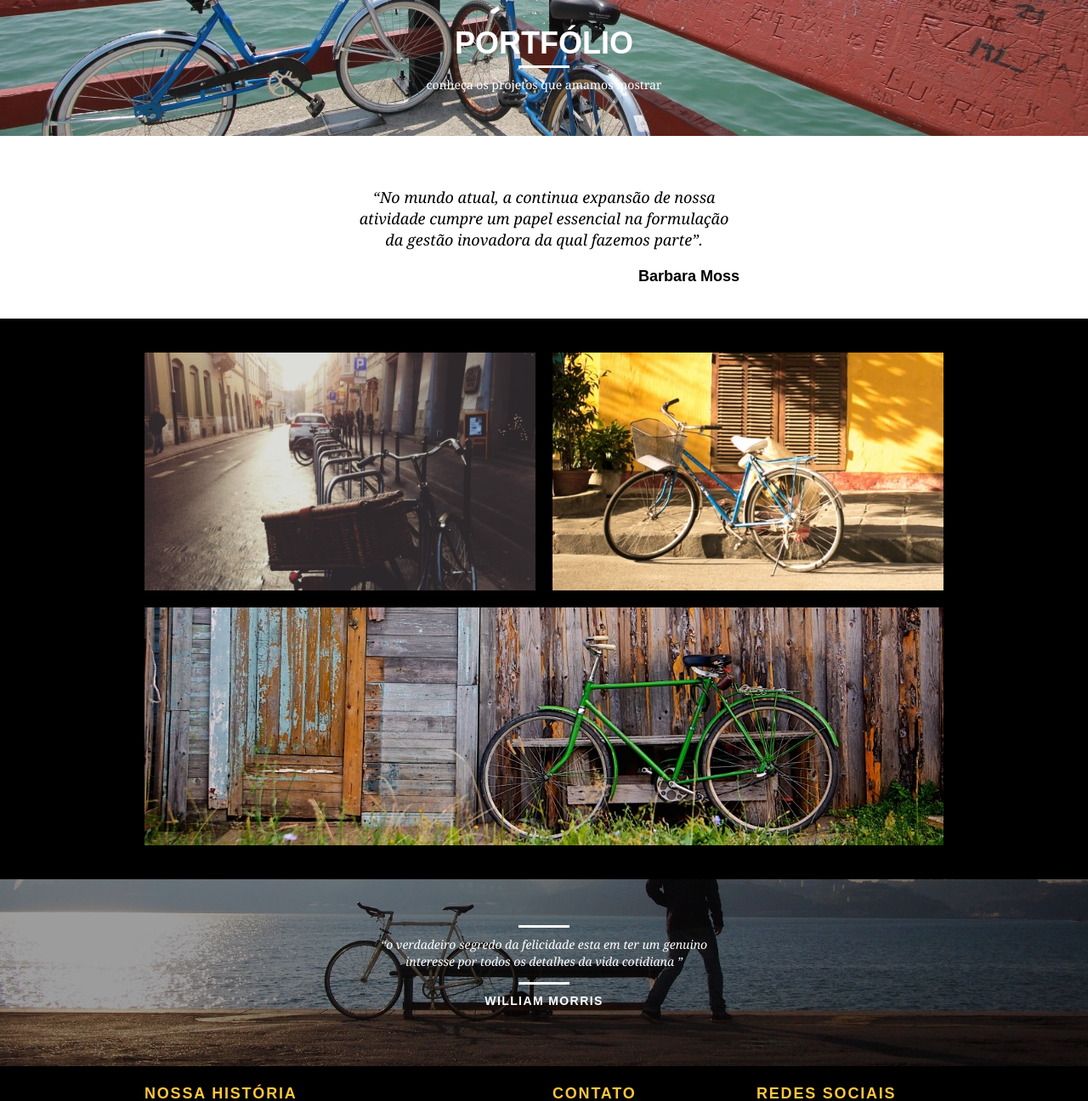
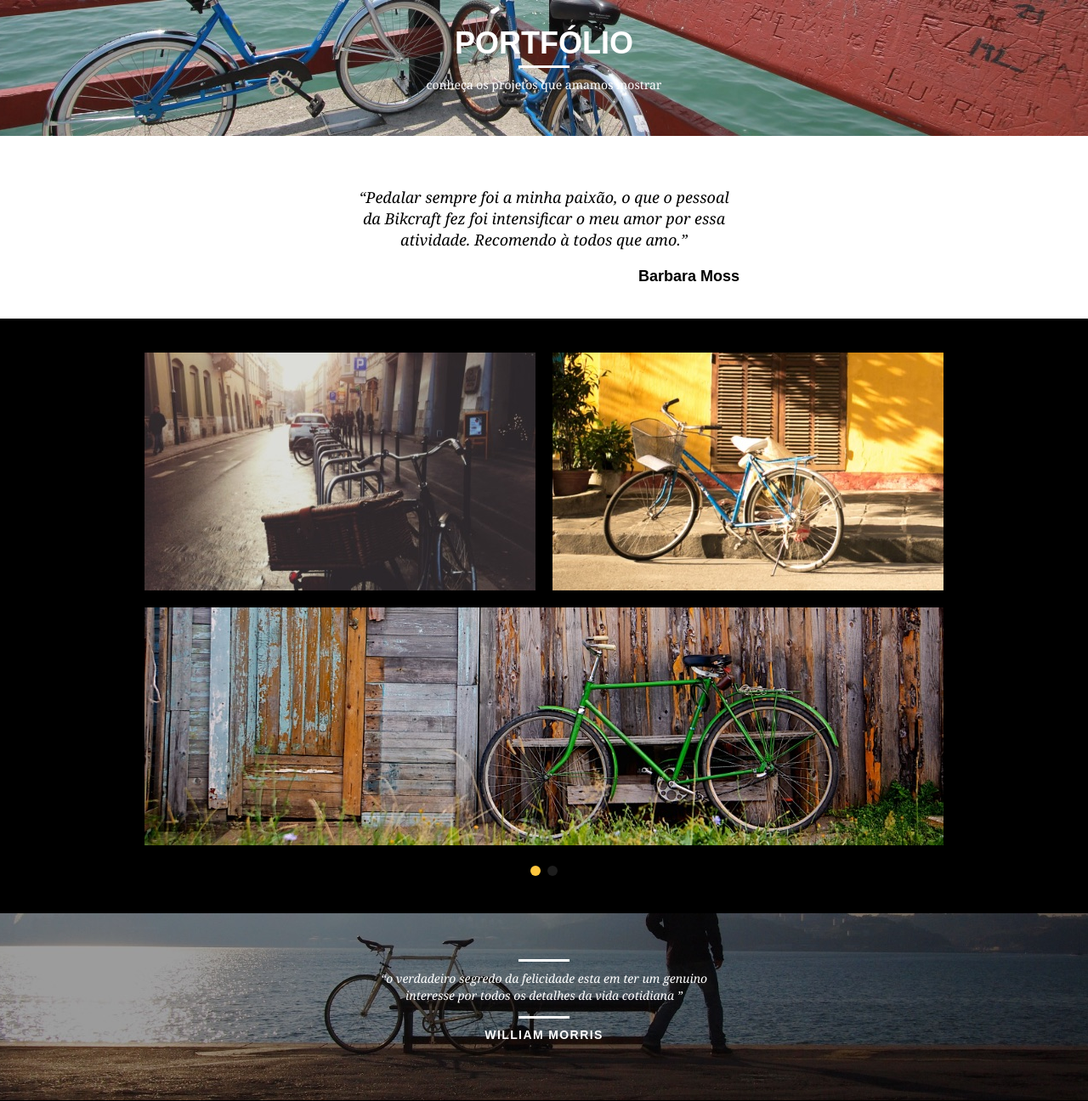
Before and after one commit to MurilloMelgaco/bikcraft, a PHP site: page /portfolio.html in a window 1280 px wide. Shown: the part 92-1388 px from the top of the page at 85% size. Run offline with PHP 8.4, Linux system fonts and the light colour scheme.

Commit message:
implementando javascript

```diff
--- a/contato.html
+++ b/contato.html
@@ -9,6 +9,7 @@
 		<link rel="stylesheet" href="css/style.css">
 		<link rel="stylesheet" href="css/contato.css">
 		<link rel="stylesheet" href="css/responsivo.css">
+		<script>document.documentElement.classList.add("js");</script>
 	</head>
 	<body>
 
--- a/css/style.css
+++ b/css/style.css
@@ -384,3 +384,41 @@ img {
 	background: #fec63e;
 	padding: 20px 0;
 }
+
+/*JAVSCRIPT*/
+
+.js [data-slide] {
+	position: relative;
+}
+.js [data-slide] > * {
+	position: absolute;
+	top: 0px;
+	opacity: 0;
+}
+.js [data-slide] > .active {
+	position: relative;
+	opacity: 1;
+	transition: opacity 500ms;
+}
+
+.js [data-slide-nav] {
+	display: block;
+	text-align: center;
+	margin-top: 20px;
+}
+
+.js [data-slide-nav] button {
+	display: inline-block;
+	width: 12px;
+	height: 12px;
+	margin: 4px;
+	border: none;
+	padding: 0px;
+	border-radius: 6px;
+	text-indent: -99px;
+	overflow: hidden;
+	background: #1d1d1d;
+}
+.js [data-slide-nav] button.active {
+	background: #fec63e;
+}
--- a/index.html
+++ b/index.html
@@ -8,6 +8,7 @@
 		<link rel="stylesheet" href="css/grid.css">
 		<link rel="stylesheet" href="css/style.css">
 		<link rel="stylesheet" href="css/responsivo.css">
+		<script>document.documentElement.classList.add("js");</script>
 	</head>
 	<body>
 
@@ -158,5 +159,7 @@
 			</div>
 		</footer>
 
+		<script src="./js/script.js"></script>
+
 	</body>
 </html>
--- /dev/null
+++ b/js/script.js
@@ -0,0 +1,14 @@
+if(window.SimpleSlide) {
+
+    new SimpleSlide({
+        slide: "quote", // nome do atributo data-slide="principal"
+        time: 5000 // tempo de transição dos slides
+    });
+
+    new SimpleSlide({
+        slide: "portfolio",
+        time: 5000,
+        nav: true
+    });
+
+}
--- a/portfolio.html
+++ b/portfolio.html
@@ -9,6 +9,7 @@
 		<link rel="stylesheet" href="css/style.css">
 		<link rel="stylesheet" href="css/portfolio.css">
 		<link rel="stylesheet" href="css/responsivo.css">
+		<script>document.documentElement.classList.add("js");</script>
 	</head>
 	<body>
 
@@ -35,20 +36,37 @@
 			</div>
 		</section>
 
-		<section class="container">
+		<section class="container" data-slide="quote">
 			<blockquote class="quote_clientes">
-				<p>“No mundo atual, a continua expansão de nossa
-				atividade cumpre um papel essencial na formulação
-				da gestão inovadora da qual fazemos parte”.</p>
+				<p>“Pedalar sempre foi a minha paixão, o que o pessoal da Bikcraft
+				fez foi intensificar o meu amor por  essa atividade. Recomendo à
+				todos que amo.”</p>
 				<cite>Barbara Moss</cite>
+			</blockquote>
+			<blockquote class="quote_clientes">
+				<p>“Nada melhor do que da um rolê com a minha Bikcraft na orla.
+				Essa é a minha companheira mais fiel, nunca me traiu e está sempre a
+				minha disposição.”</p>
+				<cite>Jhony Rato</cite>
+			</blockquote>
+			<blockquote class="quote_clientes">
+				<p>“Aqueles que ainda não possuem uma Bikcraft, não sabem o que
+				estão perdendo. A precisão é absurda e a velocidade transcendental.
+				Nuca vi nada igual.”</p>
+				<cite>Bernardo</cite>
 			</blockquote>
 		</section>
 
 		<section class="portfolio">
-			<div class="container">
+			<div class="container" data-slide="portfolio">
 				<ul class="portfolio_lista">
 					<li class="grid-8"><img src="img/portfolio/retro.jpg" alt="Bicicleta Retro"></li>
 					<li class="grid-8"><img src="img/portfolio/passeio.jpg" alt="Bicicleta Passeio"></li>
+					<li class="grid-16"><img src="img/portfolio/esporte.jpg" alt="Bicicleta Esporte"></li>
+				</ul>
+				<ul class="portfolio_lista">
+					<li class="grid-8"><img src="img/portfolio/passeio.jpg" alt="Bicicleta Passeio"></li>
+					<li class="grid-8"><img src="img/portfolio/retro.jpg" alt="Bicicleta Retro"></li>
 					<li class="grid-16"><img src="img/portfolio/esporte.jpg" alt="Bicicleta Esporte"></li>
 				</ul>
 			</div>
@@ -98,5 +116,8 @@
 			</div>
 		</footer>
 
+		<script src="./js/simple-slide.js"></script>
+		<script src="./js/script.js"></script>
+
 	</body>
 </html>
--- a/produtos.html
+++ b/produtos.html
@@ -9,6 +9,7 @@
 		<link rel="stylesheet" href="css/style.css">
 		<link rel="stylesheet" href="css/produtos.css">
 		<link rel="stylesheet" href="css/responsivo.css">
+		<script>document.documentElement.classList.add("js");</script>
 	</head>
 	<body>
 
--- a/sobre.html
+++ b/sobre.html
@@ -9,6 +9,7 @@
 		<link rel="stylesheet" href="css/style.css">
 		<link rel="stylesheet" href="css/sobre.css">
 		<link rel="stylesheet" href="css/responsivo.css">
+		<script>document.documentElement.classList.add("js");</script>
 	</head>
 	<body>
 
```
Also changed, not shown: js/simple-slide.js (added, +1 -0 lines).
